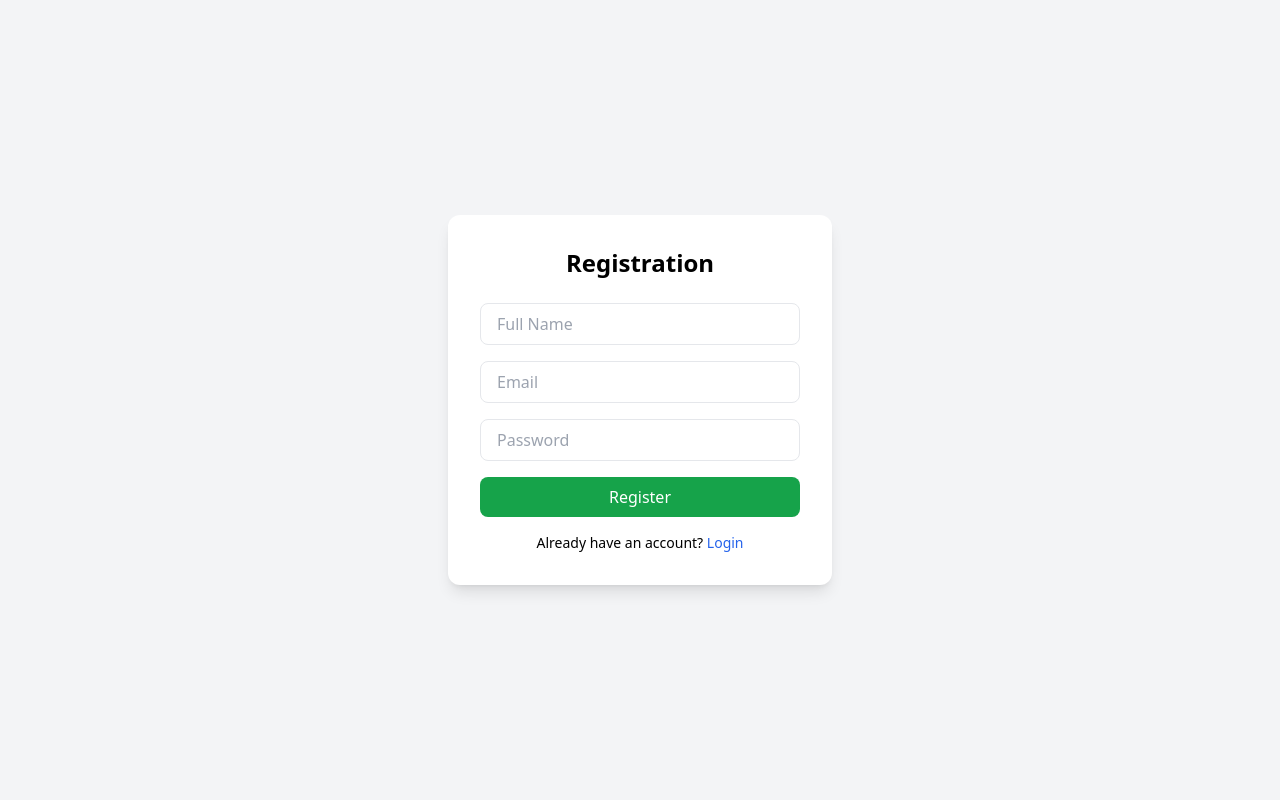
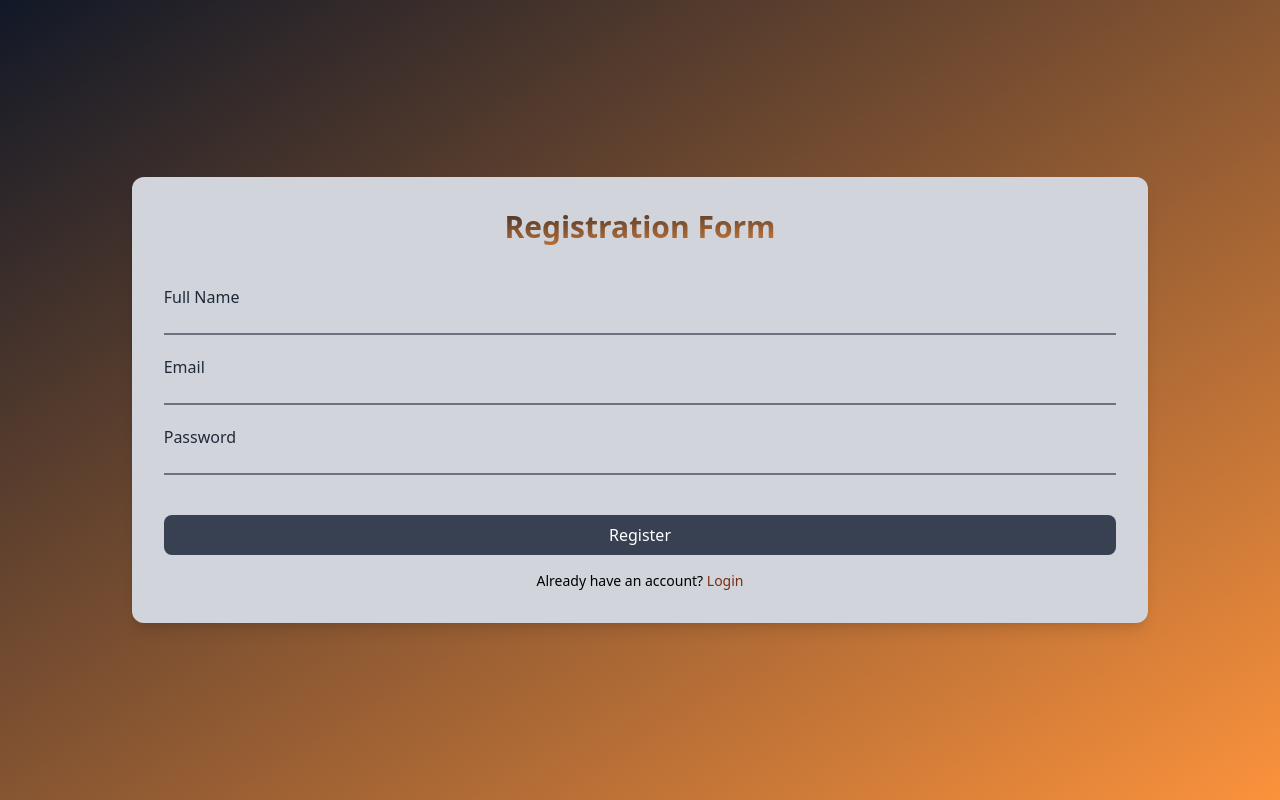
Before and after one commit to Jesafathima/Skillbridge, a React (Vite) app in the folder client/: page /register in a window 1280 px wide. Built offline with nearby package versions, Linux system fonts and the light colour scheme.

Commit message:
registration page css is added

```diff
--- a/client/src/pages/Login.jsx
+++ b/client/src/pages/Login.jsx
@@ -23,7 +23,7 @@ const Login = () => {
   return (
     <div className="flex justify-center items-center h-screen  bg-gradient-to-br  from-gray-900 to-orange-400">
       <div className="bg-white p-8 rounded-xl shadow-lg w-96 bg-white/20">
-        <div className="flex flex-col items-center mb-4">
+        <div className="flex flex-col items-center">
           <UserIcon className="flex w-12 h-12 text-gray-200" />
         </div>
         <h2 className="text-2xl text-white font-bold mb-6 text-center">Login</h2>
@@ -36,7 +36,7 @@ const Login = () => {
             className="w-full pl-10 px-4 py-2 bg-transparent border-b border-gray-300 text-white focus:outline-none focus:ring focus:ring-blue-300" required/>
           </div>
 
-          <div className="relative w-80">
+          <div className="relative w-80 ">
             <LockClosedIcon className="absolute left-3 top-3 w-5 h-5 text-gray-200" />
             <input type="password" placeholder="Password" value={password} onChange={(e) => setPassword(e.target.value)}
             className="w-full pl-10 px-4 py-2 bg-transparent border-b focus:outline-none focus:ring focus:ring-blue-300" required/>
--- a/client/src/pages/Register.jsx
+++ b/client/src/pages/Register.jsx
@@ -20,18 +20,21 @@ const Register = () => {
     };
 
     return(
-        <div className="flex justify-center items-center h-screen bg-gray-100">
-            <div className="bg-white p-8 rounded-xl shadow-lg w-96">
-                <h2 className="text-2xl font-bold mb-6 text-center">Registration</h2>
+        <div className="flex justify-center items-center h-screen  bg-gradient-to-br  from-gray-900 to-orange-400">
+            <div className="bg-gray-300 p-8 rounded-xl shadow-lg w-98">
+                <h2 className="text-3xl font-bold mb-10 text-center bg-gradient-to-br  from-gray-900 to-orange-400 bg-clip-text text-transparent">Registration Form</h2>
                 {error && <p className="text-red-500 text-center">{error}</p>}
-                <form onSubmit={handleRegister} className="space-y-4">
-                    <input type="name" placeholder="Full Name" value={name} onChange ={(e) =>setUsername(e.target.value)} className="w-full px-4 py-2 border rounded-lg focus:outline-none focus:ring focus:ring-blue-300" required/>
-                    <input type="email" placeholder="Email" value ={email} onChange = {(e)=> setEmail(e.target.value)} className="w-full px-4 py-2 border rounded-lg focus:outline-none focus:ring focus:ring-blue-300" required/>
-                    <input type="password" placeholder="Password" value= {password} onChange ={(e) => setPassword(e.target.value)} className="w-full px-4 py-2 border rounded-lg focus:outline-none focus:ring focus:ring-blue-300" required/>
-                    <button type="submit" className="w-full bg-green-600 text-white py-2 rounded-lg hover:bg-green-700 transition"> Register</button>
+                <form onSubmit={handleRegister} >
+                    <lable className="text-gray-800">Full Name </lable>
+                    <input type="name"  value={name} onChange ={(e) =>setUsername(e.target.value)} className="w-full mb-5 border-b-2 bg-gray-300 border-gray-500 focus:outline-none focus:ring focus:ring-blue-300" required/>
+                    <lable className="text-gray-800">Email </lable>
+                    <input type="email" value ={email} onChange = {(e)=> setEmail(e.target.value)} className="w-full mb-5 border-b-2 bg-gray-300 border-gray-500 focus:outline-none focus:ring focus:ring-blue-300" required/>
+                    <lable className="text-gray-800">Password</lable>
+                    <input type="password"  value= {password} onChange ={(e) => setPassword(e.target.value)} className="w-full mb-10 border-b-2 bg-gray-300 border-gray-500 focus:outline-none focus:ring focus:ring-blue-300" required/>
+                    <button type="submit" className="w-full bg-gray-700 text-white py-2 rounded-lg hover:bg-gray-500 transition"> Register</button>
                 </form>
 
-                <p className="mt-4 text-sm text-center"> Already have an account? <a href="/login" className="text-blue-600 hover:underline">Login</a></p>
+                <p className="mt-4 text-sm text-center"> Already have an account? <a href="/login" className="text-orange-900 hover:underline">Login</a></p>
             </div>
         </div>
     )
```
